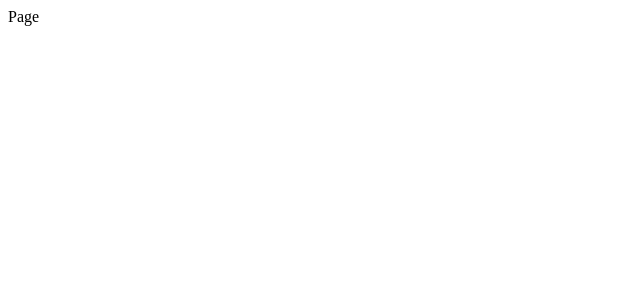
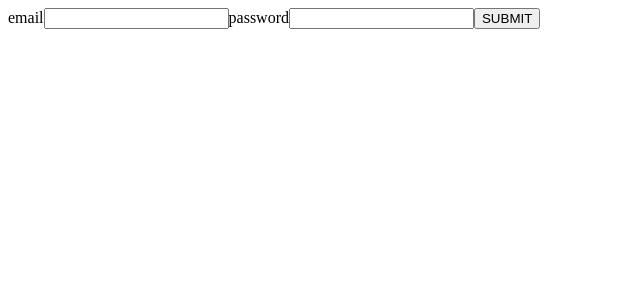
Before and after one commit to staciax/elma, a Next.js app in the folder frontend/: page /login in a window 1280 px wide. Shown: the top 300 px of the page, without its empty margins (0-640 px from the left). Built offline with nearby package versions, Linux system fonts and the light colour scheme.

Commit message:
implement login page

```diff
--- a/frontend/app/(routes)/(auth)/login/page.tsx
+++ b/frontend/app/(routes)/(auth)/login/page.tsx
@@ -1,7 +1,12 @@
-import React from 'react';
+import SignInForm from '@/components/forms/signin';
+import type React from 'react';
 
-function Page() {
-	return <div>Page</div>;
+async function Page() {
+	return (
+		<div>
+			<SignInForm />
+		</div>
+	);
 }
 
 export default Page;
--- /dev/null
+++ b/frontend/components/forms/signin.tsx
@@ -0,0 +1,86 @@
+'use client';
+
+import { zodResolver } from '@hookform/resolvers/zod';
+import { setCookie } from 'cookies-next';
+import type React from 'react';
+import { useForm } from 'react-hook-form';
+import * as z from 'zod';
+
+import { signin } from '@/lib/elma/actions/signin';
+
+const schema = z.object({
+	email: z.string().email(),
+	password: z
+		.string()
+		.min(8, {
+			message: 'min length is 8',
+		})
+		.max(512, {
+			message: 'max length is 128',
+		}),
+});
+
+function SignInForm() {
+	type Schema = z.infer<typeof schema>;
+	const {
+		register,
+		handleSubmit,
+		formState: { errors },
+		// reset,
+	} = useForm<Schema>({
+		resolver: zodResolver(schema),
+		defaultValues: {
+			email: '',
+			password: '',
+		},
+	});
+
+	async function onSubmit(values: Schema) {
+		const { accessToken } = await signin(values.email, values.password);
+		setCookie('ac-token', accessToken, {
+			// httpOnly: true,
+			// secure: process.env.NODE_ENV === 'production',
+			// maxAge: 60 * 60 * 24 * 7, // 1 week
+		});
+	}
+
+	return (
+		<form onSubmit={handleSubmit(onSubmit)}>
+			<div className="flex flex-col border">
+				<label htmlFor="email">email</label>
+				<input
+					{...register('email', {
+						required: true,
+						pattern: {
+							value: /\S+@\S+\.\S+/,
+							message: 'Entered value does not match email format',
+						},
+					})}
+					type="email"
+				/>
+				{errors.email && <span role="alert">{errors.email.message}</span>}
+
+				<label htmlFor="password">password</label>
+				<input
+					id="password"
+					{...register('password', {
+						required: true,
+						minLength: {
+							value: 8,
+							message: 'min length is 8',
+						},
+						maxLength: {
+							value: 128,
+							message: 'max length is 128',
+						},
+					})}
+					type="password"
+				/>
+				{errors.password && <span role="alert">{errors.password.message}</span>}
+				<button type="submit">SUBMIT</button>
+			</div>
+		</form>
+	);
+}
+
+export default SignInForm;
--- /dev/null
+++ b/frontend/lib/elma/actions/signin.ts
@@ -0,0 +1,21 @@
+'use server';
+
+import axios from '@/lib/axios';
+
+type Token = {
+	accessToken: string;
+};
+
+export const signin = async (email: string, password: string): Promise<Token> => {
+	console.log(`signin: ${email}, ${password}`);
+	try {
+		const response = await axios.post('/v1/auth/sign', {
+			// TODO: remove hard-coded values
+			email: 'stacia.dev9@gmail.com',
+			password: 'testtest',
+		});
+		return response.data;
+	} catch (error) {
+		return Promise.reject(error);
+	}
+};
```
